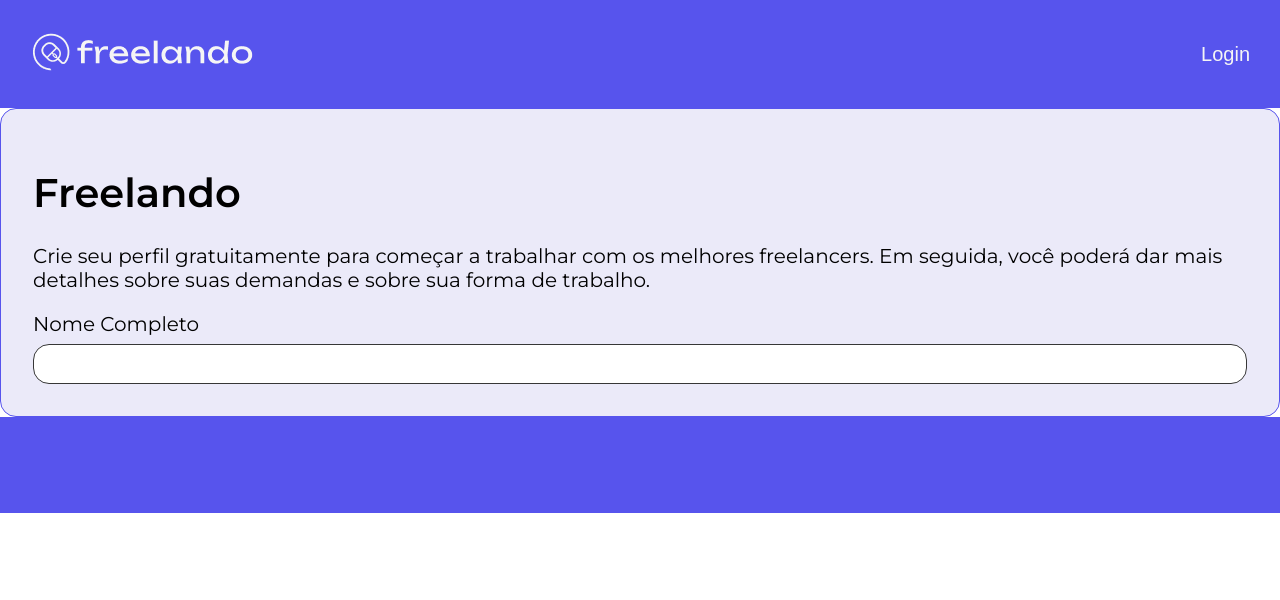
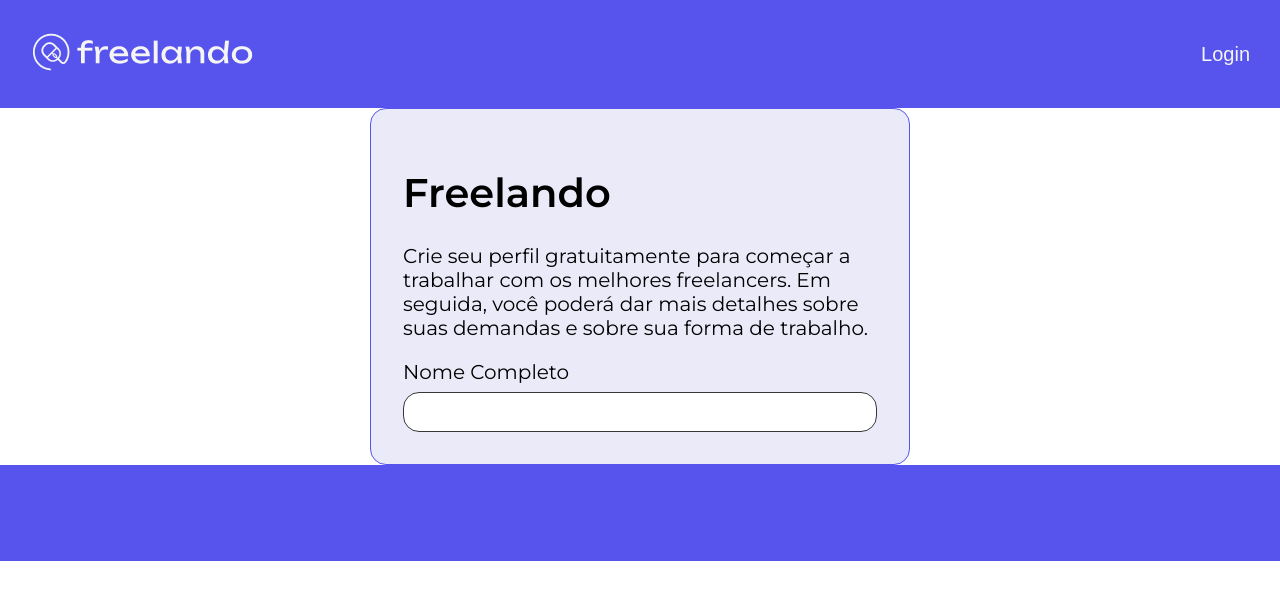
Before and after one commit to PeuStone/freelando, a React (Create React App) app: page / in a window 1280 px wide. Shown: the top 600 px of the page. Built offline with nearby package versions, Linux system fonts and the light colour scheme.

Commit message:
Utilizando do sistema de Grid para posicionar o Card

```diff
--- a/src/App.js
+++ b/src/App.js
@@ -1,3 +1,4 @@
+import { Col, Container, Row } from "react-grid-system";
 import { Cabecalho } from "./componentes/Cabecalho";
 import { CampoTexto } from "./componentes/CampoTexto";
 import { Card } from "./componentes/Card";
@@ -11,6 +12,9 @@
     <ProvedorTema>
       <Estilos />
       <Cabecalho />
+      <Container>
+        <Row justify="center">
+          <Col lg={6}>
             <Card>
               <Tipografia variante="h1" componente="h1">
                 Freelando
@@ -20,6 +24,9 @@
               </Tipografia>
               <CampoTexto titulo="Nome Completo" />
             </Card>
+          </Col>
+        </Row>
+      </Container>
       <Rodape />
     </ProvedorTema>
   );
```
Lines whose indentation alone changed are shown as unchanged.
